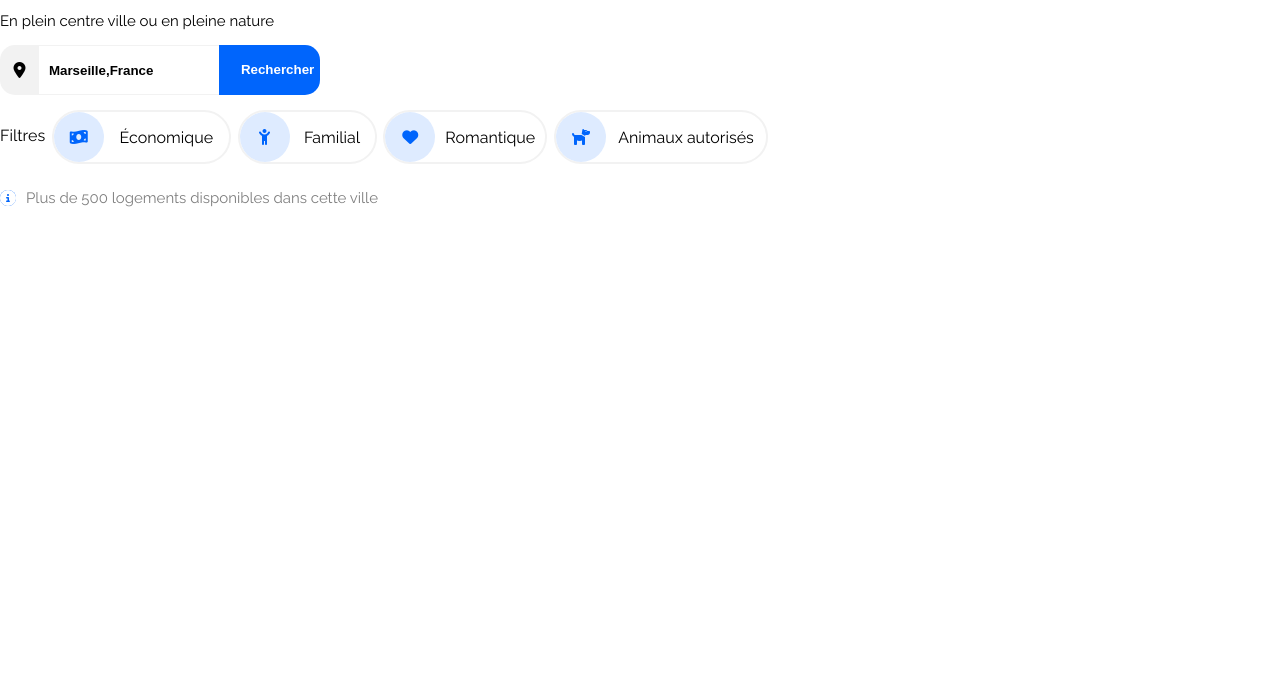
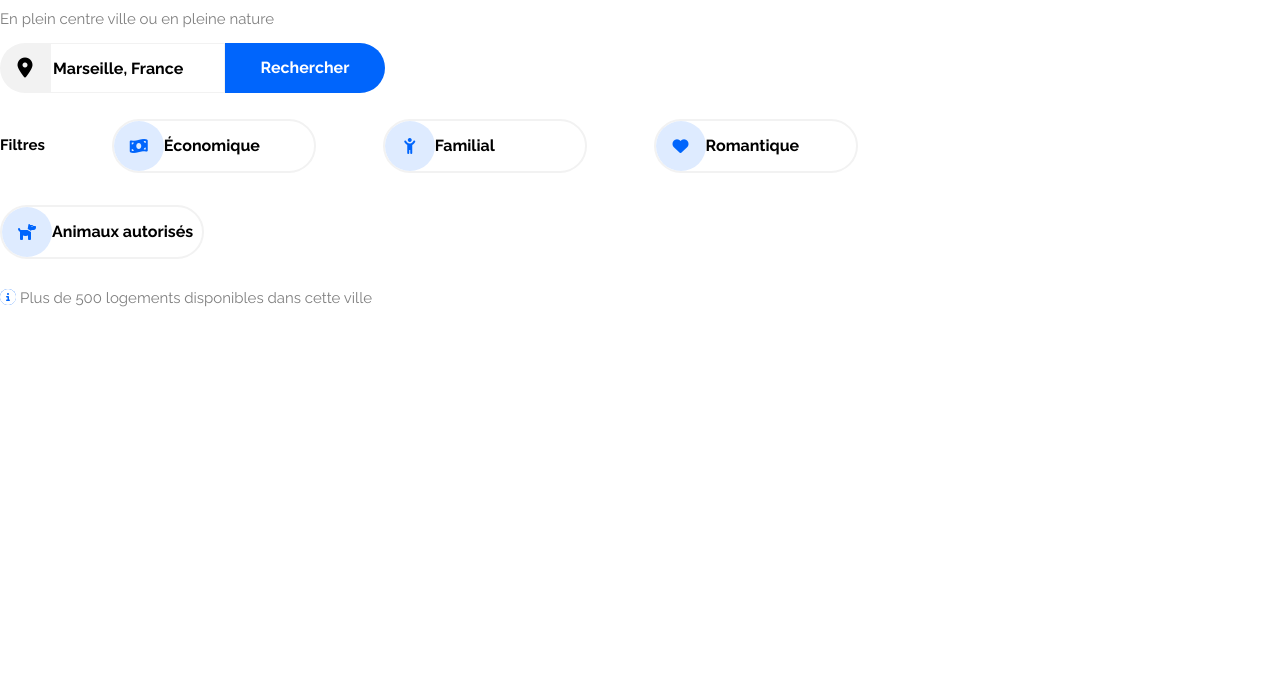
Before and after one commit to DominiqueLap/Openclassrooms-P2-Booki, a plain HTML site: page index.html in a window 1280 px wide. Shown: the part 121-800 px from the top of the page. Drawn offline with Linux system fonts and the light colour scheme.

Commit message:
modif HTML+CSS formulaire+filtres

```diff
--- a/CSS/styles.css
+++ b/CSS/styles.css
@@ -1,10 +1,13 @@
+/* GENERAL SETTINGS */
+
 body{
     box-sizing: border-box;
     font-family: 'Raleway', sans-serif;
-margin: auto;
+    margin: auto;
 max-width: 1440px;
 
 
+/* HEADER */
 
 }
 #header-logo{
@@ -22,7 +25,6 @@ nav ul{
     nav li{
         list-style: none;
         text-transform: capitalize;
-
     }
     nav{
     width: 30%;
@@ -30,7 +32,6 @@ nav ul{
 
     nav ul a{
         text-decoration: none;
-
     }
 
     nav ul a:hover{
@@ -42,157 +43,111 @@ nav ul{
         height: 45px;
         padding-left: 10px;
     }
+
     h1{
         font-size: 20px;
-        font-weight: bolder;
+
     }
 
-    .p-opacity{
+    .opacity{
   font-size: 15px;
+  opacity: 0.5;
     }
     header h1{
         padding-top: 20px;
     }
 
+/* MAIN */
 
-
-#barre-recherche{
+    /* BARRE DE RECHERCHE - FORMUMAIRE */
+.barre-recherche{
     display: flex;
-    justify-content: flex-start;
     align-items: center;
-    height: 50px;
-    width: 25%;
+    width: 385px;
+   height: 50px;
+   background-color: #f2f2f2;
+   border-radius: 30px;
 }
 
-.icone-barre{
-    height: 50px;
-    width: 50px;
-    text-align: center;
-    background-color: #f2f2f2;
+.barre-recherche i{
     display: flex;
+    align-items: center;
     justify-content: center;
-    align-items: center;
-    border-bottom-left-radius: 15px;
-    border-top-left-radius: 15px;
-
-}
- .formulaire-barre{
-    height: 50px;
-    display: flex;
+   font-size: 20px;
+   height: 50px;
+   width: 50px;
 }
 
-.input-ville{
-    border: none;
-    padding-left: 10px;
-    width: 180px;
-    border-top: 1px solid #f2f2f2;
-    border-bottom: 1px solid #f2f2f2;
-   font-weight: bold;
+.barre-recherche input{
+    height: 50px;
+    width: 175px;
+    border: 1px solid #f2f2f2;
+    font-weight: bold;
 }
 
-.button-barre{
+.barre-recherche button{
     height: 50px;
-    width: 130px;
-  background-color: #0065FC;
-  position: relative;
-  border-bottom-right-radius: 15px;
-  border-top-right-radius: 15px;
+    width: 160px;
+    border: none;
+    background-color:#0065FC;
+    color: white;
+    font-weight: bold;
+    border-top-right-radius: 30px;
+    border-bottom-right-radius:30px;
+}
 
+/* FILTRES */
+
+h2{
+    font-size: 15px;
 
 }
 
-.button{
-    border: none;
-    background-color: none;
-    color: white;
-    background-color: #0065FC;
-    position: absolute;
-    top: 16px;
-    left: 16px;
-    font-weight: bold;
+.filtres{
+display: flex;
+justify-content: space-between;
+flex-wrap: wrap;
+width: 67%;
+align-items: center;
+margin-top: 10px;
 }
 
-#filtres{
+.filtres i{
+    padding-left: -10px;
     display: flex;
-    justify-content: space-between;
-    width: 60%;
-margin-top: 15px;
+    align-items: center;
+    justify-content: center;
+    border-radius: 50%;
+    background-color: #deebff;
+    color: #0065FC;
+    width: 50px;
+    height: 50px;
 }
 
 
-
-
-#filtres i{
-    color: #0065FC;
+.filtres p{
+border: 2px solid #f2f2f2;
+display:flex;
+align-items: center;
+font-weight: bold;
+border-radius: 30px;
+height: 50px;
+width: 200px;
 }
 
+/* .filtres :hover{
+    color: gold;
+} */
 
-.icones-filtres{
-    display: flex;
-
-    height: 50px;
-
-border: 2px solid #f2f2f2;
-border-radius:30px;
-
+.filtres-infos p{
+display: inline-block;
+}
+.filtres-infos i{
+    color: white;
+    background-color: #0065FC;
+    border-radius: 30px;
 }
 
-.icones{
-    display: flex;
-    justify-content: center;
-    align-items: center;
-    height: 50px;
-    width: 50px;
-    border-radius: 30px;
-    background-color: #DEEBFF;
-
-
-}
-
-
-
-.rubrique{
-    display: flex;
-width: 125px;
- justify-content: center;
-}
-
-.filtre-familial{
-    width: 85px;
-    display: flex;
-    justify-content: center;
-}
-
-    .filtre-romantique{
-        width: 110px;
-        display: flex;
-        justify-content: center;
-}
-
-.filtre-animaux{
-    width: 160px;
-    display: flex;
-    justify-content: center;}
-
-.filtres-infos{
-    display: flex;
-    align-items: center;
-
-}
-
-.filtres-infos p{
-    padding: 10px;
-    opacity: 0.5;
-    font-size: 15px;
-}
-
-.filtres-infos i{
-    color: white;
-    background: #0065FC;
-    border-radius: 30px;
-
-
-}
 
 
 
@@ -200,7 +155,6 @@ width: 125px;
     width: 55%;
     border: 2px solid red;
     background-color: #f2f2f2;
-
 
 }
 
--- a/index.html
+++ b/index.html
@@ -5,11 +5,11 @@
     <meta http-equiv="X-UA-Compatible" content="IE=edge">
     <meta name="viewport" content="width=device-width, initial-scale=1.0">
     <title>Booki</title>
+    <link rel="stylesheet" href="CSS/normalize.css"/>
     <link rel="stylesheet" href="CSS/styles.css">
-    <!-- <link rel="stylesheet" href="CSS/normalize.css"/>  -->
     <link rel="preconnect" href="https://fonts.googleapis.com">
 <link rel="preconnect" href="https://fonts.gstatic.com" crossorigin>
-<link href="https://fonts.googleapis.com/css2?family=Raleway&display=swap" rel="stylesheet">
+<link href="https://fonts.googleapis.com/css2?family=Raleway:wght@400;700&display=swap" rel="stylesheet">
 <script src="https://kit.fontawesome.com/9dbfc8ab1e.js" crossorigin="anonymous"></script>
 </head>
 <body>
@@ -25,46 +25,29 @@
         </div>
         <div id="header-presentation">
             <h1>Trouvez votre hébergement pour des vacances de rêves</h1>
-            <p class="p-opacity">En plein centre ville ou en pleine nature</p>
+            <p class="opacity">En plein centre ville ou en pleine nature</p>
         </div>
     </header>
     <main>
     <section>
-        <div id="barre-recherche">
-             <div class="icone-barre"><i class="fa-solid fa-location-dot"></i></div>
-            <div >
-                <form action="" method="post">
-                    <p class="formulaire-barre"><input type="search" value="Marseille,France" class="input-ville"></p>
-                </form>
-            </div>
-         <div class="button-barre"><input type="button" name="" id="" value="Rechercher" class="button"></div>
+        <div class="barre-recherche">
+            <i class="fa-solid fa-location-dot"></i>
+            <form action="" method="post">
+                <input type="search" value="Marseille, France">
+            </form>
+            <button type="submit">Rechercher</button>
         </div>
-       <div id="filtres">
-        <div class="filtre-titre"><p>Filtres</p></div>
-        <div class="icones-filtres">
-            <div class="icones">
-            <i class="fa-solid fa-money-bill-wave"></i></div>
-            <div class="rubrique"><p>Économique</p></div>
+        <div class="filtres">
+            <h2>Filtres</h2>
+            <p ><i class="fa-solid fa-money-bill-wave"></i>Économique</p>
+            <p><i class="fa-solid fa-child-reaching"></i>Familial</i></p>
+            <p><i class="fa-solid fa-heart"></i>Romantique</p>
+            <p><i class="fa-solid fa-dog"></i>Animaux autorisés</i></p>
         </div>
-        <div class="icones-filtres">
-            <div class="icones">
-            <i class="fa-solid fa-child-reaching"></i></div>
-            <div class="filtre-familial"><p>Familial</p></div>
-        </div>
-        <div class="icones-filtres">
-            <div class="icones"><i class="fa-solid fa-heart"></i></div>
-            <div class="filtre-romantique"><p>Romantique</p></div>
-        </div>
-        <div class="icones-filtres">
-            <div class="icones">
-            <i class="fa-solid fa-dog"></i></div>
-            <div class="filtre-animaux"><p>Animaux autorisés</p></div>
-        </div>
-       </div>
-       <div class="filtres-infos">
-            <div><i class="fa-solid fa-circle-info"></i></div>
-            <div><p>Plus de 500 logements disponibles dans cette ville</p></div>
-    </div>
+        <aside class="filtres-infos">
+            <i class="fa-solid fa-circle-info"></i>
+            <p class="opacity">Plus de 500 logements disponibles dans cette ville</p>
+        </aside>
     </section>
 
     <!-- <div id="cartes-milieu">
```
